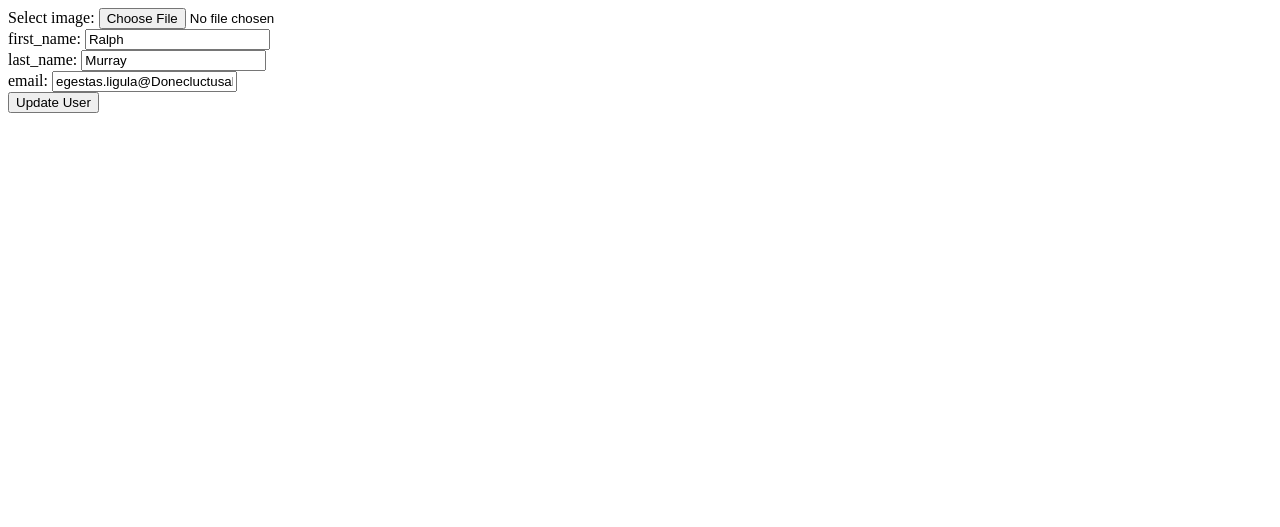
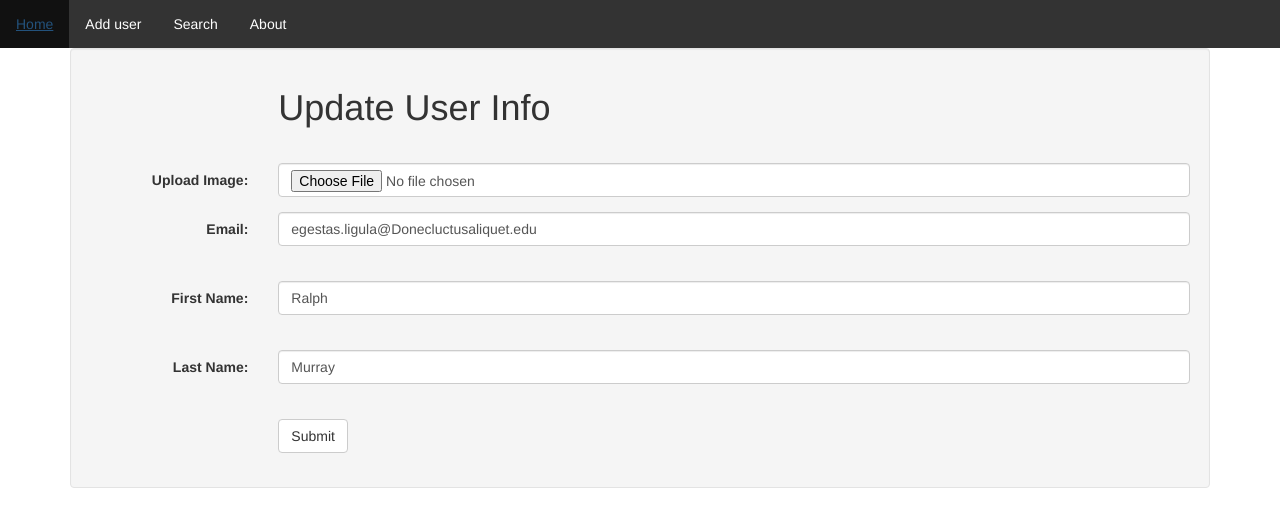
Before and after one commit to DimLeo93/First_Project, a PHP site: page /update.php?id=1 in a window 1280 px wide. Shown: the top 527 px of the page. Run offline with PHP 8.4, Linux system fonts and the light colour scheme; data comes from the database, SQL or seed files in the repository; data that the repository does not hold is empty; some libraries are stand-ins or nearby versions.

Commit message:
Added header and bootstrap styling

```diff
--- a/delete.php
+++ b/delete.php
@@ -1,6 +1,7 @@
 
  <?php
  include 'connect.php';
+ include 'header.php';
 
 // sql to delete a record
 $_GET   = filter_input_array(INPUT_GET, FILTER_SANITIZE_STRING);
--- /dev/null
+++ b/header.php
@@ -0,0 +1,43 @@
+<html>
+<head>
+<style>
+ul {
+    list-style-type: none;
+    margin: 0;
+    padding: 0;
+    overflow: hidden;
+    background-color: #333;
+}
+
+li {
+    float: left;
+}
+
+li a {
+    display: block;
+    color: white;
+    text-align: center;
+    padding: 14px 16px;
+    text-decoration: none;
+}
+
+li a:hover:not(.active) {
+    background-color: #111;
+}
+
+.active {
+    background-color: #4CAF50;
+}
+</style>
+</head>
+<body>
+
+<ul>
+  <li><a href=index.php?>Home</a></li>
+  <li><a href=create.php?>Add user</a></li>
+  <li><a href="search.php">Search</a></li>
+  <li><a href="#about">About</a></li>
+</ul>
+
+</body>
+</html>
--- a/index.php
+++ b/index.php
@@ -30,6 +30,7 @@ input[type=text]:focus {
 
     require_once 'paginator.php';
     require 'connect.php';
+    include 'header.php';
 
     $limit      = ( isset( $_GET['limit'] ) ) ? $_GET['limit'] : 5;
     $page       = ( isset( $_GET['page'] ) ) ? $_GET['page'] : 1;
--- a/search.php
+++ b/search.php
@@ -26,6 +26,7 @@
 <?php
 include 'connect.php';
  require_once 'paginator.php';
+ include 'header.php';
 
     $limit      = ( isset( $_GET['limit'] ) ) ? $_GET['limit'] : 5;
     $page       = ( isset( $_GET['page'] ) ) ? $_GET['page'] : 1;
--- a/update.php
+++ b/update.php
@@ -1,8 +1,15 @@
  <html>
+ <head>
+  <meta charset="utf-8">
+  <meta name="viewport" content="width=device-width, initial-scale=1">
+  <link rel="stylesheet" href="https://maxcdn.bootstrapcdn.com/bootstrap/3.3.7/css/bootstrap.min.css">
+  <script src="https://ajax.googleapis.com/ajax/libs/jquery/3.1.1/jquery.min.js"></script>
+  <script src="https://maxcdn.bootstrapcdn.com/bootstrap/3.3.7/js/bootstrap.min.js"></script>
+</head>
 <body>
-
 <?php
 include 'connect.php';
+include 'header.php';
 if (!$_POST['submit']){
     $sql = "SELECT * FROM users WHERE Id=".$_GET['id'];
     $result4 = mysqli_query($conn, $sql);
@@ -13,17 +20,50 @@ if (!$_POST['submit']){
     $def_image = $row4["user_image"];
 
 }
-
-
 ?>
 
-<form action="<?php echo htmlspecialchars($_SERVER["PHP_SELF"]);?>" method="post" enctype="multipart/form-data">
-Select image:   <input type="file" name="fileToUpload" id="fileToUpload"  maxlength="92" value=<?php echo htmlspecialchars($def_image); ?>> <br>
-first_name: <input type="text" name="new_first_name"  maxlength="50"  value=<?php echo htmlspecialchars($def_fname); ?>><br>
-last_name: <input type="text" name="new_last_name"  maxlength="50" value=<?php echo htmlspecialchars($def_lname); ?>><br>
-email: <input type="email" name="new_email"  maxlength="60"  value=<?php echo $def_email; ?>><br>
-<input type="submit" name="submit"  value="Update User">
-</form>
+<div class="container">
+<div class="well">
+  <form class="form-horizontal" action="<?php echo htmlspecialchars($_SERVER["PHP_SELF"]);?>" method="post" enctype="multipart/form-data">
+      <div class="form-group">
+      <label class="control-label col-sm-2"></label>
+      <div class="col-sm-10">
+        <h1>Update User Info<h1>
+      </div>
+    </div>
+    <div class="form-group">
+      <label class="control-label col-sm-2" for="fileToUpload">Upload Image:</label>
+      <div class="col-sm-10">
+      <input type="file" hidden name="fileToUpload" class="form-control" value=<?php echo htmlspecialchars($def_image); ?> id="fileToUpload" required></label>
+      </div>
+    </div>
+    <div class="form-group">
+      <label class="control-label col-sm-2" for="email">Email:</label>
+      <div class="col-sm-10">
+       <input type="email" class="form-control" id="email" name="new_email" value=<?php echo $def_email; ?> maxlength="60" placeholder="example@domain.com" required><br>
+      </div>
+    </div>
+    <div class="form-group">
+      <label class="control-label col-sm-2" for="first_name">First Name:</label>
+      <div class="col-sm-10">
+
+    <input type="text" class="form-control" name="new_first_name" id="first_name" value=<?php echo htmlspecialchars($def_fname); ?> maxlength="50" placeholder="John" required><br>
+      </div>
+    </div>
+        <div class="form-group">
+      <label class="control-label col-sm-2" for="email">Last Name:</label>
+      <div class="col-sm-10">
+    <input type="text" class="form-control" name="new_last_name" id="last_name" value=<?php echo htmlspecialchars($def_lname); ?> maxlength="50" placeholder="Doe" required><br>
+      </div>
+    </div>
+    <div class="form-group">
+      <div class="col-sm-offset-2 col-sm-10">
+      <button type="submit" class="btn btn-default" value="Update User" name="submit">Submit</button>
+      </div>
+    </div>
+  </form>
+</div>
+</div>
 
 <?php
 $_GET   = filter_input_array(INPUT_GET, FILTER_SANITIZE_STRING);
--- a/view.php
+++ b/view.php
@@ -7,6 +7,7 @@
 
 <?php
 include 'connect.php';
+include 'header.php';
 $_GET   = filter_input_array(INPUT_GET, FILTER_SANITIZE_STRING);
 $_POST  = filter_input_array(INPUT_POST, FILTER_SANITIZE_STRING);
 
```
Also changed, not shown: create.php (+50 -7 lines).
